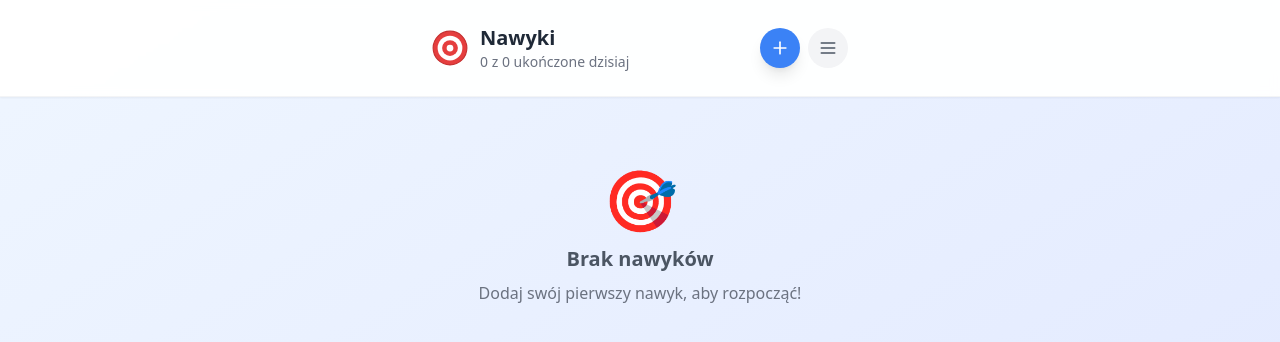
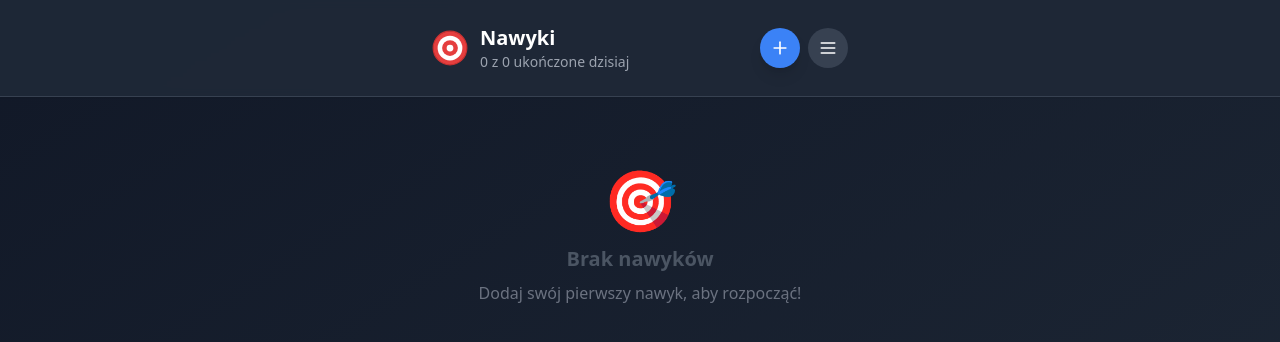
Before and after one commit to tomaszjader/habit-tacker, a React (Vite) app: page / in a window 1280 px wide. Shown: the top 342 px of the page. Built offline with nearby package versions, Linux system fonts and the light colour scheme.

Commit message:
fix the background in PWA 2

```diff
--- a/index.html
+++ b/index.html
@@ -1,14 +1,23 @@
 <!doctype html>
-<html lang="en">
+<html lang="en" class="dark">
   <head>
     <meta charset="UTF-8" />
     <link rel="icon" type="image/svg+xml" href="/favicon.svg" />
-    <meta name="viewport" content="width=device-width, initial-scale=1.0" />
+    <meta name="viewport" content="width=device-width, initial-scale=1.0, viewport-fit=cover" />
     <meta name="theme-color" content="#3b82f6" media="(prefers-color-scheme: light)" />
     <meta name="theme-color" content="#111827" media="(prefers-color-scheme: dark)" />
     <meta name="description" content="Track your daily habits and build better routines" />
+    <meta name="apple-mobile-web-app-capable" content="yes" />
+    <meta name="apple-mobile-web-app-status-bar-style" content="black-translucent" />
     <link rel="manifest" href="/manifest.json" />
     <title>Mobile Habit Tracker Application</title>
+    <style>
+      /* Natychmiastowe ustawienie trybu ciemnego */
+      html, body {
+        background-color: #111827 !important;
+        color: #f9fafb !important;
+      }
+    </style>
   </head>
   <body>
     <div id="root"></div>
--- a/src/contexts/ThemeContext.tsx
+++ b/src/contexts/ThemeContext.tsx
@@ -11,14 +11,32 @@ const ThemeContext = createContext<ThemeContextType | undefined>(undefined);
 
 export const ThemeProvider: React.FC<{ children: React.ReactNode }> = ({ children }) => {
   const [theme, setTheme] = useState<Theme>(() => {
+    // Sprawdź localStorage
     const savedTheme = localStorage.getItem('theme');
-    return (savedTheme as Theme) || 'light';
+    if (savedTheme === 'light' || savedTheme === 'dark') {
+      return savedTheme as Theme;
+    }
+
+    // Sprawdź preferencje systemowe
+    if (window.matchMedia && window.matchMedia('(prefers-color-scheme: dark)').matches) {
+      return 'dark';
+    }
+
+    // Domyślnie tryb ciemny dla PWA
+    return 'dark';
   });
 
   useEffect(() => {
+    // Usuń wszystkie klasy motywu
     document.documentElement.classList.remove('light', 'dark');
+    // Dodaj aktualny motyw
     document.documentElement.classList.add(theme);
+    // Zapisz w localStorage
     localStorage.setItem('theme', theme);
+
+    // Dodatkowe ustawienia dla PWA
+    document.body.style.backgroundColor = theme === 'dark' ? '#111827' : '#ffffff';
+    document.body.style.color = theme === 'dark' ? '#f9fafb' : '#111827';
   }, [theme]);
 
   const toggleTheme = () => {
--- a/src/index.css
+++ b/src/index.css
@@ -7,34 +7,52 @@ html {
   height: 100%;
 }
 
-html.dark {
-  background-color: #111827;
-  color: #f9fafb;
+/* Domyślnie ustaw tryb ciemny dla PWA */
+html, html.dark {
+  background-color: #111827 !important;
+  color: #f9fafb !important;
 }
 
 html.light {
-  background-color: #ffffff;
-  color: #111827;
+  background-color: #ffffff !important;
+  color: #111827 !important;
 }
 
 body {
   height: 100%;
   margin: 0;
   padding: 0;
+  background-color: inherit !important;
+  color: inherit !important;
 }
 
-html.dark body {
-  background-color: #111827;
-  color: #f9fafb;
+/* Dodatkowe style dla PWA */
+html.dark body, body {
+  background-color: #111827 !important;
+  color: #f9fafb !important;
 }
 
 html.light body {
-  background-color: #ffffff;
-  color: #111827;
+  background-color: #ffffff !important;
+  color: #111827 !important;
 }
 
 #root {
   min-height: 100vh;
+  background-color: inherit;
+}
+
+/* Zapewnienie że tryb ciemny działa w PWA */
+@media (prefers-color-scheme: dark) {
+  html:not(.light) {
+    background-color: #111827 !important;
+    color: #f9fafb !important;
+  }
+
+  html:not(.light) body {
+    background-color: #111827 !important;
+    color: #f9fafb !important;
+  }
 }
 
 /* Mobile-first responsive text utilities */
```
Also changed, not shown: public/sw.js (+12 -1 lines).
